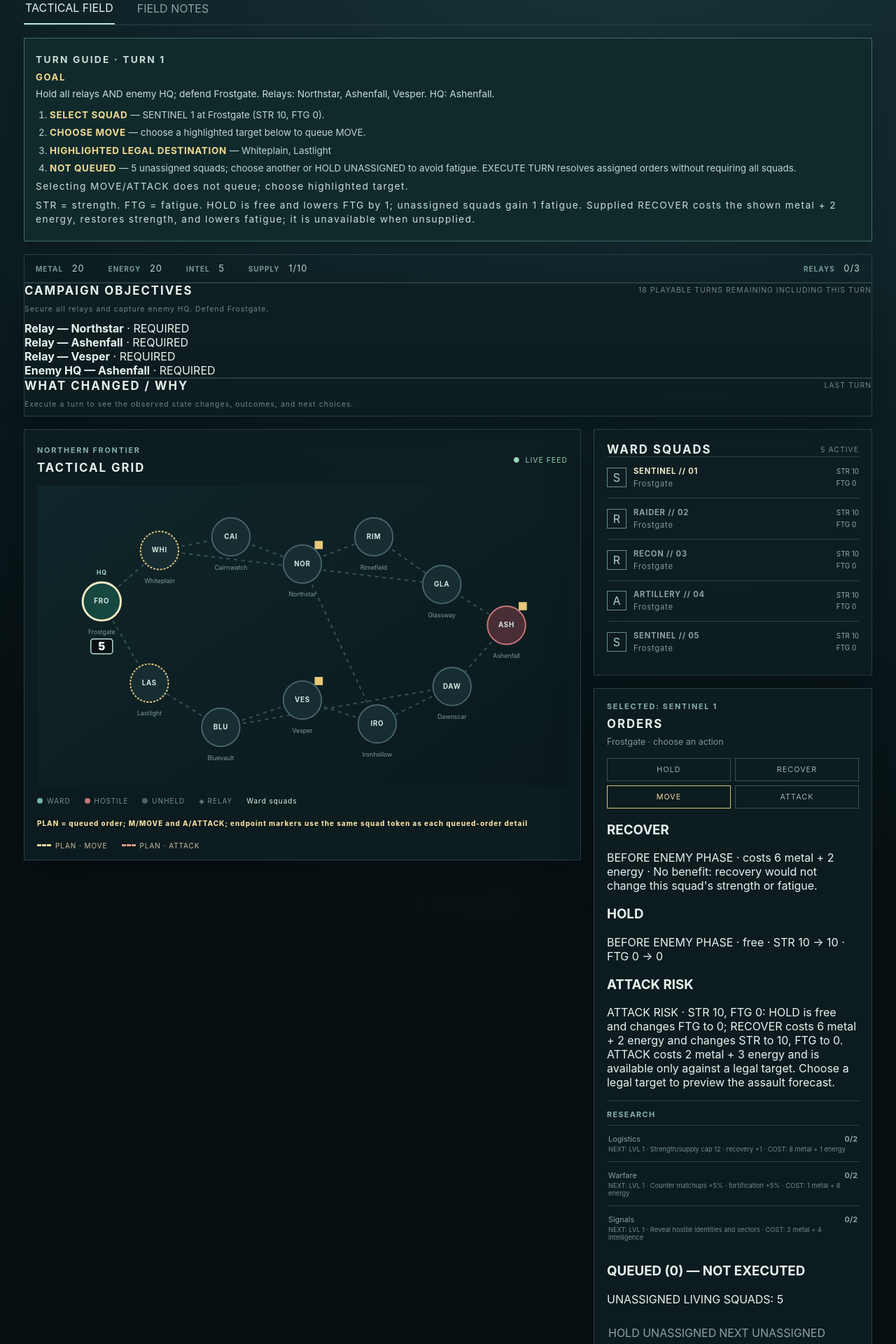
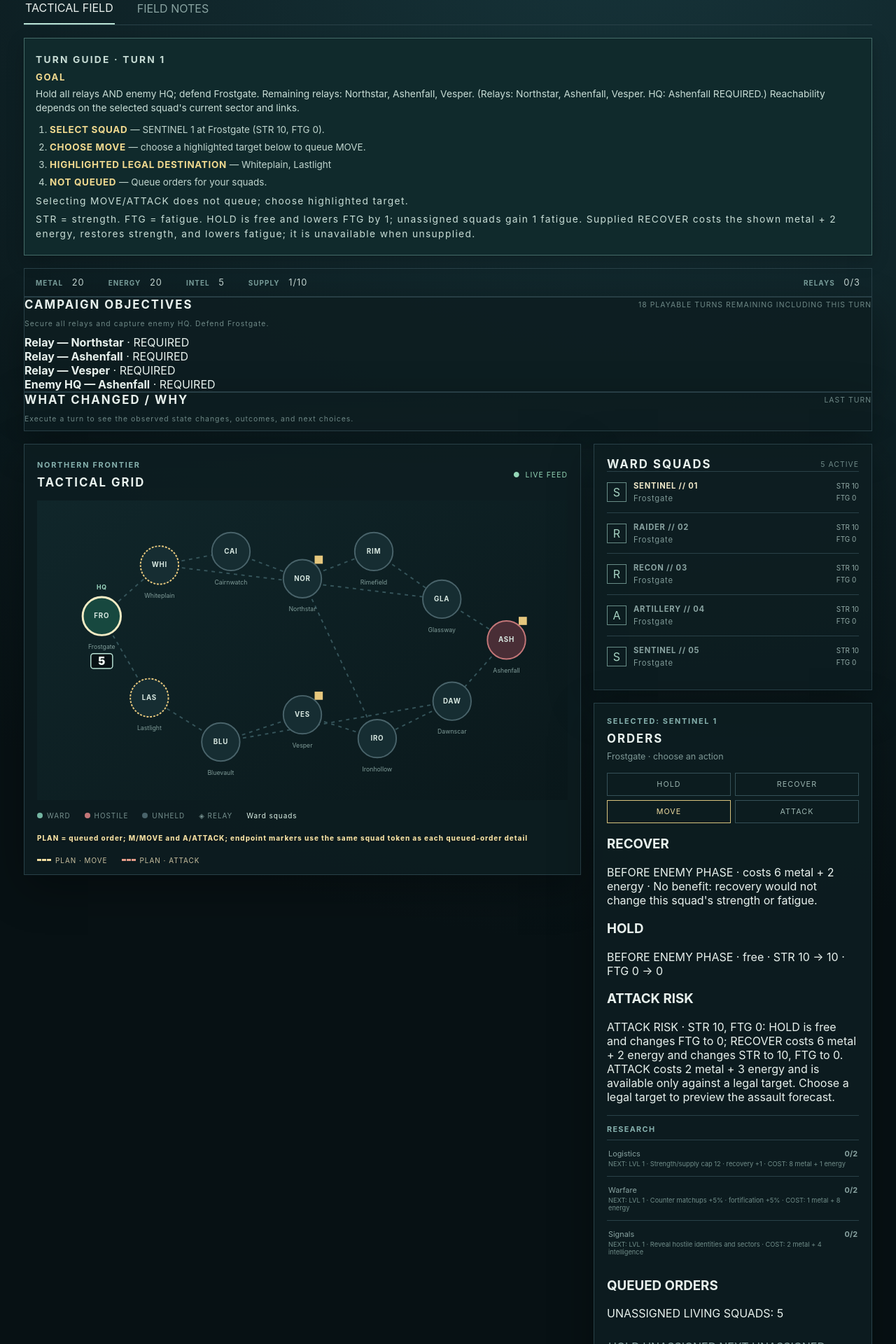
Before and after one commit to mostly-controlled/rimeward, a React (Vite) app: page / in a window 1280 px wide. Shown: the part 200-2120 px from the top of the page at 70% size. Built offline with nearby package versions, Linux system fonts and the light colour scheme.

Commit message:
Fix issue29 turn guide closeout

```diff
--- a/src/ui/App.tsx
+++ b/src/ui/App.tsx
@@ -524,7 +524,7 @@ export function App({ initialGame }: { initialGame?: GameState } = {}) {
             <h3>GOAL</h3>
             <p>
               {game.terminal === "active"
-                ? `Hold all relays AND enemy HQ; defend ${playerHq?.name ?? game.hq.player}. Relays: ${requiredRelayLabels.join(", ") || "none"}. HQ: ${enemyHq?.name ?? game.hq.enemy}.`
+                ? `Hold all relays AND enemy HQ; defend ${playerHq?.name ?? game.hq.player}. Remaining relays: ${requiredRelayLabels.join(", ") || "none"}. (Relays: ${requiredRelayLabels.join(", ") || "none"}. HQ: ${enemyHq?.name ?? game.hq.enemy} ${enemyHq?.owner === "player" ? "CAPTURED" : "REQUIRED"}.) Reachability depends on the selected squad's current sector and links.`
                 : game.terminal === "victory"
                   ? "The frontier is secure."
                   : "The campaign has ended."}
@@ -546,10 +546,12 @@ export function App({ initialGame }: { initialGame?: GameState } = {}) {
                       ? recoverySupplied
                         ? "no enemy target is reachable; use HOLD or select another squad."
                         : "no enemy target is reachable; use HOLD or change squad (RECOVER is unavailable outside supplied territory)."
-                      : "no unoccupied friendly destination is reachable; use HOLD or RECOVER, or select ATTACK when an enemy-held destination is legal."}
+                      : recoverySupplied
+                        ? "no unoccupied friendly destination is reachable; use HOLD or RECOVER, or select ATTACK when an enemy-held destination is legal."
+                        : "no unoccupied friendly destination is reachable; use HOLD or change squad (RECOVER is unavailable outside supplied territory)."}
                 </li>
                 <li>
-                  <strong>{orders.length ? `QUEUED (${orders.length}) — NOT EXECUTED` : "NOT QUEUED"}</strong> — {`${selectedOrder ? `${selectedOrder.type.toUpperCase()} is queued for the selected squad. ` : ""}${unassignedSquads.length} unassigned${unassignedSquads.length === 1 ? " squad" : " squads"}; ${unassignedSquads.length ? "choose another or HOLD UNASSIGNED to avoid fatigue. " : ""}EXECUTE TURN resolves assigned orders without requiring all squads.`}
+                  <strong>{orders.length ? `QUEUED (${orders.length}) — NOT EXECUTED` : "NOT QUEUED"}</strong> — {orders.length ? `${selectedOrder ? `${selectedOrder.type.toUpperCase()} is queued for the selected squad. ` : ""}${unassignedSquads.length} unassigned${unassignedSquads.length === 1 ? " squad" : " squads"}; ${unassignedSquads.length ? "choose another or HOLD UNASSIGNED to avoid fatigue. " : ""}Player orders resolve first, then the enemy phase. EXECUTE TURN resolves assigned orders without requiring all squads.` : "Queue orders for your squads."}
                 </li>
               </ol>
             ) : (
@@ -558,7 +560,9 @@ export function App({ initialGame }: { initialGame?: GameState } = {}) {
             {game.terminal === "active" && (
               <p className="muted">Selecting MOVE/ATTACK does not queue; choose highlighted target.</p>
             )}
-            <p className="muted">STR = strength. FTG = fatigue. HOLD is free and lowers FTG by 1; unassigned squads gain 1 fatigue. Supplied RECOVER costs the shown metal + 2 energy, restores strength, and lowers fatigue; it is unavailable when unsupplied.</p>
+            {game.terminal === "active" && (
+              <p className="muted">STR = strength. FTG = fatigue. HOLD is free and lowers FTG by 1; unassigned squads gain 1 fatigue. Supplied RECOVER costs the shown metal + 2 energy, restores strength, and lowers fatigue; it is unavailable when unsupplied.</p>
+            )}
           </section>
           <section className="resource-strip">
             <span>
@@ -1045,7 +1049,7 @@ export function App({ initialGame }: { initialGame?: GameState } = {}) {
                   </p>
                 )}
                 <section className="queued-orders" aria-label="Queued orders">
-                  <h3>QUEUED ({orders.length}) — NOT EXECUTED</h3>
+                  <h3>QUEUED ORDERS</h3>
                   <p className="unassigned-count">
                     UNASSIGNED LIVING SQUADS: {unassignedSquads.length}
                   </p>
```
